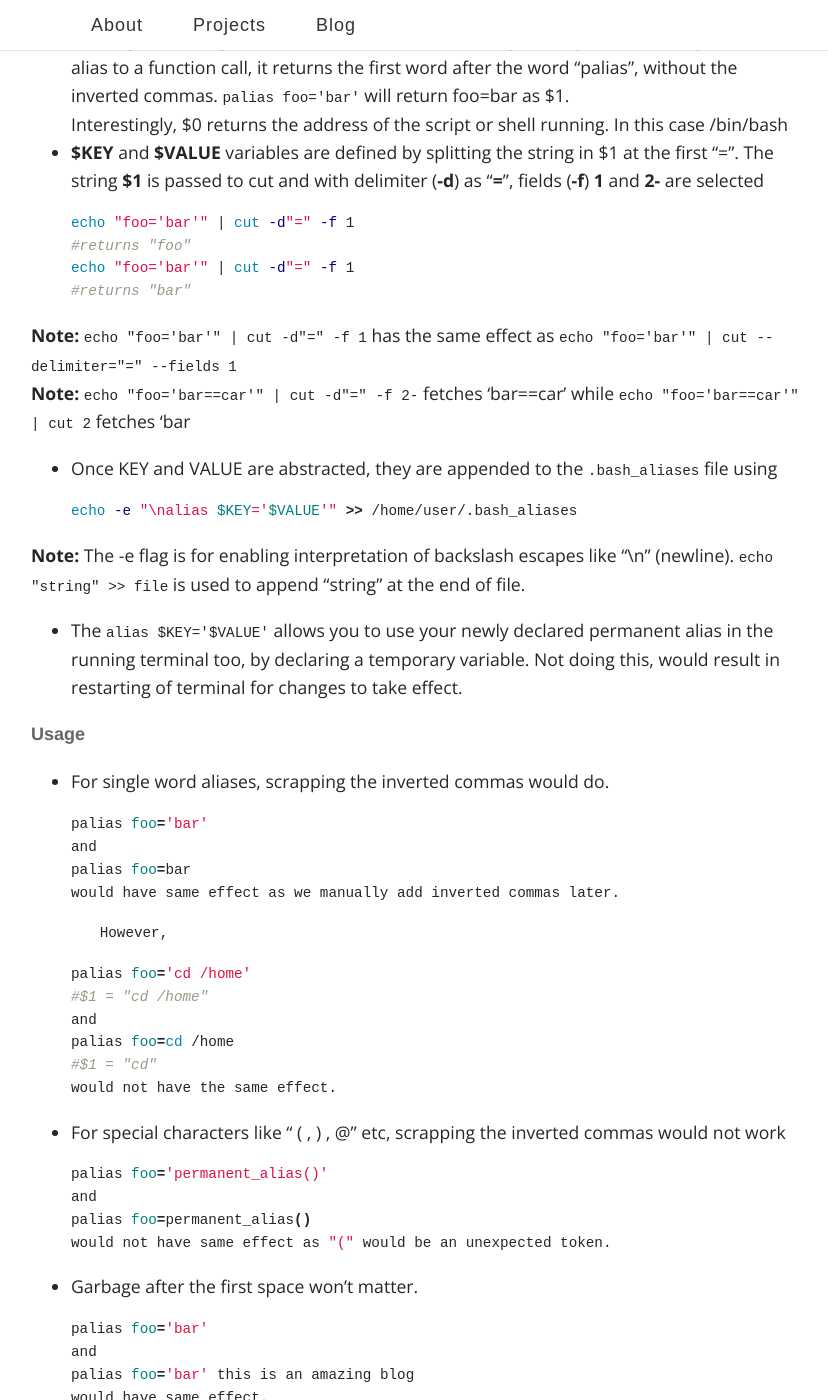
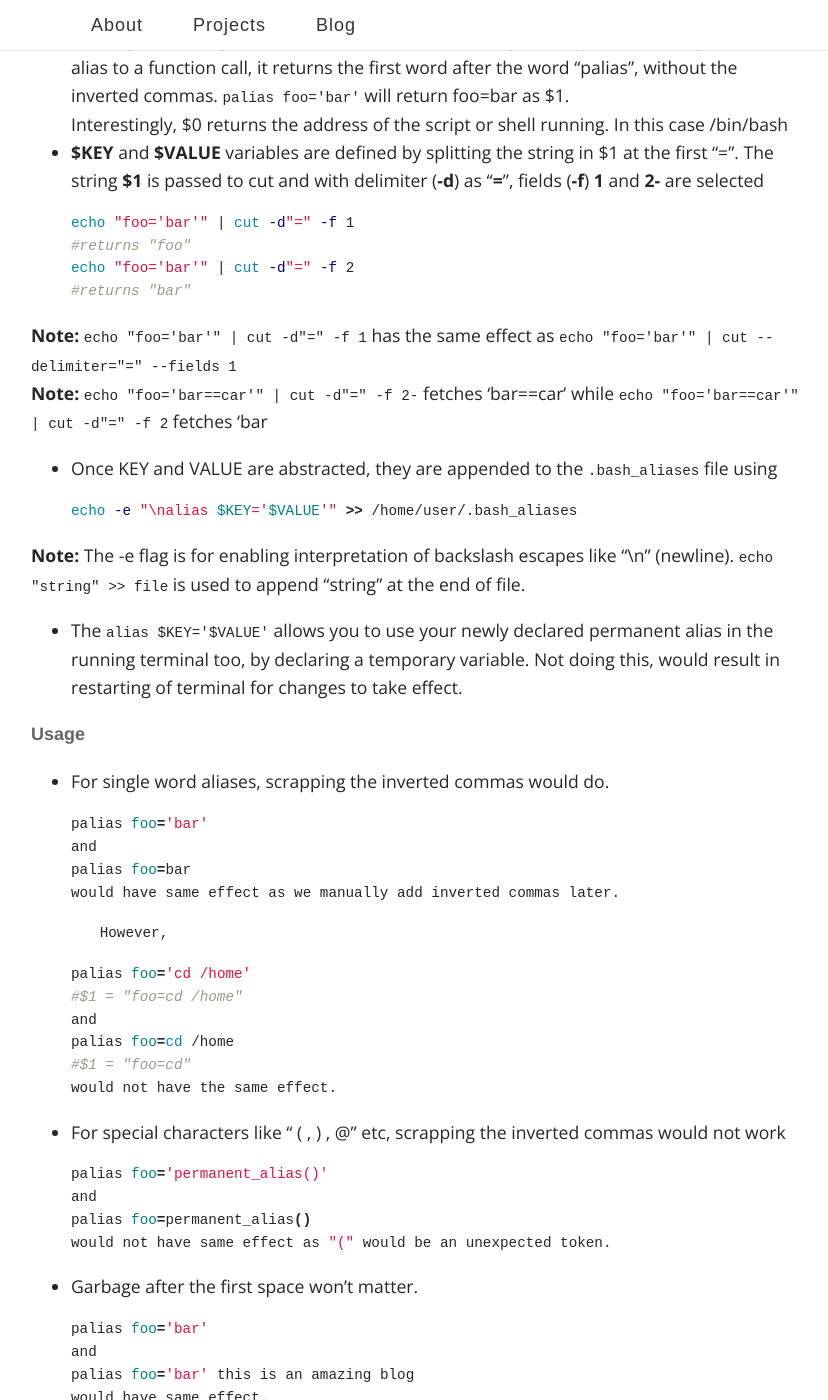
Before and after one commit to nihal111/nihal111.github.io, a Jekyll site: the page built from _posts/2016-05-08-playing-with-aliases.markdown, in a window 1280 px wide and 1400 px high, scrolled down 2054 px. Shown: the whole window, without its empty margins (224-1052 px from the left). Built offline with Jekyll 4.4.1, drawn with Linux system fonts in a browser that asks for light colours; some web fonts are replaced; comment, search, counter and statistics services are not loaded.

Commit message:
Fixed errors

```diff
--- a/_posts/2016-05-08-playing-with-aliases.markdown
+++ b/_posts/2016-05-08-playing-with-aliases.markdown
@@ -67,11 +67,11 @@ Interestingly, $0 returns the address of the script or shell running. In this ca
 + **$KEY** and **$VALUE** variables are defined by splitting the string in $1 at the first "=". The string **$1** is passed to cut and with delimiter (**-d**) as "**=**", fields (**-f**) **1** and **2-** are selected
 {% highlight bash %}echo "foo='bar'" | cut -d"=" -f 1
 #returns "foo"
-echo "foo='bar'" | cut -d"=" -f 1
+echo "foo='bar'" | cut -d"=" -f 2
 #returns "bar"
 {% endhighlight %}
 **Note:** `echo "foo='bar'" | cut -d"=" -f 1` has the same effect as `echo "foo='bar'" | cut --delimiter="=" --fields 1 `<br>
-**Note:** `echo "foo='bar==car'" | cut -d"=" -f 2-` fetches 'bar==car' while `echo "foo='bar==car'" | cut 2` fetches 'bar
+**Note:** `echo "foo='bar==car'" | cut -d"=" -f 2-` fetches 'bar==car' while `echo "foo='bar==car'" | cut -d"=" -f 2` fetches 'bar
 
 + Once KEY and VALUE are abstracted, they are appended to the `.bash_aliases` file using {% highlight bash %}echo -e "\nalias $KEY='$VALUE'" >> /home/user/.bash_aliases{% endhighlight %}
 **Note:**  The -e flag is for enabling interpretation of backslash escapes like "\n" (newline). `echo "string" >> file` is used to append "string" at the end of file.
@@ -89,10 +89,10 @@ would have same effect as we manually add inverted commas later.
 		However,
 {% highlight bash %}
 palias foo='cd /home'
-#$1 = "cd /home"
+#$1 = "foo=cd /home"
 and
 palias foo=cd /home
-#$1 = "cd"
+#$1 = "foo=cd"
 would not have the same effect.
 {% endhighlight %}
 
```
